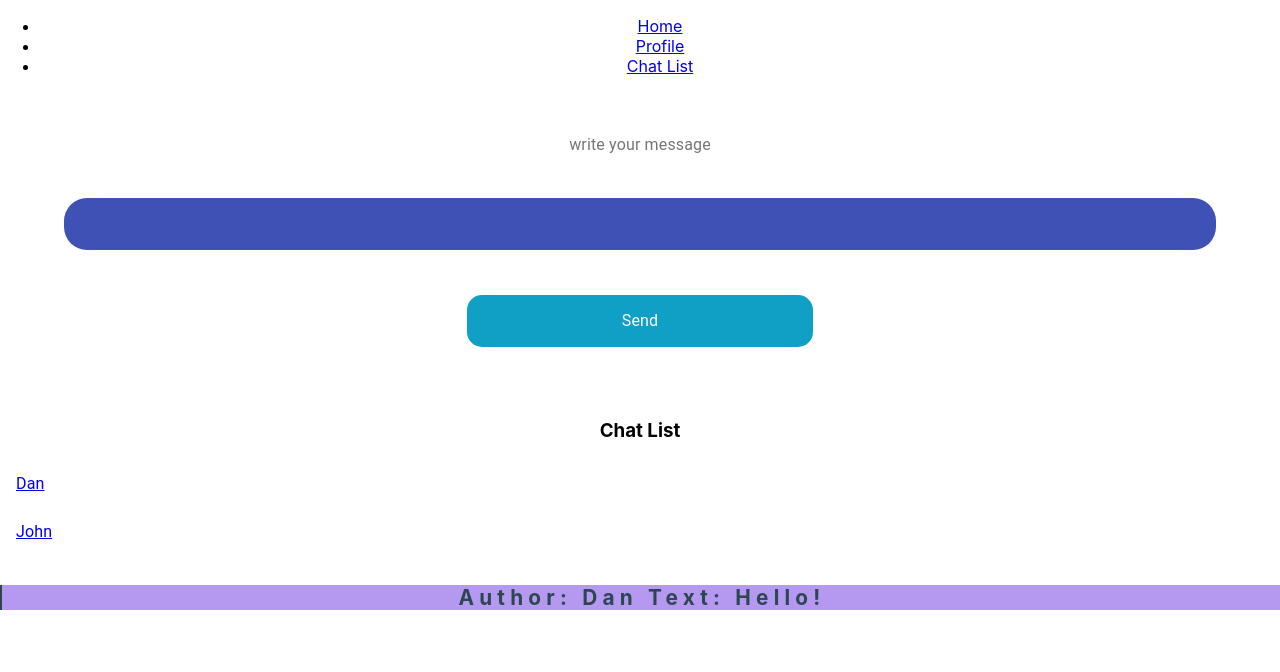
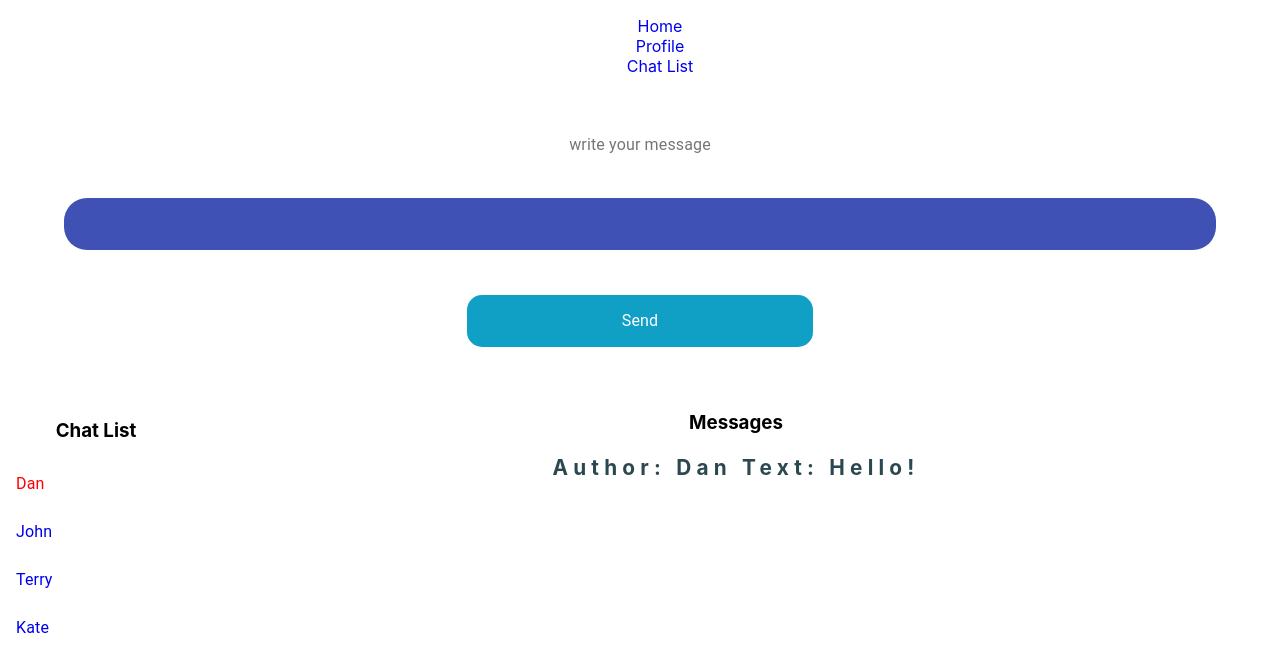
Before and after one commit to henry1479/reactCourse, a React (Create React App) app in the folder myapp/: page /chats/id_1 in a window 1280 px wide. Shown: the top 672 px of the page. Built offline with nearby package versions, Linux system fonts and the light colour scheme.

Commit message:
lesson-4.1

```diff
--- a/myapp/src/components/App.js
+++ b/myapp/src/components/App.js
@@ -1,9 +1,11 @@
 
 import '../App.css';
-import { Route, Switch, Link } from 'react-router-dom';
+import { Route, Switch, NavLink, Redirect } from 'react-router-dom';
 import ChatPage from './chat/ChatPage';
 import HomePage from './home/HomePage';
 import ProfilePage from './profile/ProfilePage';
+import MessageList from './chat/MessageList';
+
 import { useState, useEffect } from 'react';
 import {
   ThemeProvider,
@@ -21,12 +23,31 @@ import {
   },
  });
 
+// это чаты
+ const initChat = {
+  id_1: {
+      name:'Dan',
+      messages: [{text:'Hello!', author: 'Dan'}]
+  },
+  id_2: {
+      name:'John',
+      messages: [{text:'Hello, Kostya!', author: 'John'}]
+  },
+  id_3: {
+      name:'Terry',
+      messages: [{text:'How are you, Kostya!', author: 'Terry'}]
+  },
+  id_4: {
+      name:'Kate',
+      messages: [{text:'What\'s app, Kostya!', author: 'Kate'}]
+  },
+}
+
 
 const myLogin = /^(Kostya)$/i;
+
 function App() {
-
-  // init state and function-setter
-  // const [messages, setMessages] = useState([]);
+  //это ссылки в ChatList
   const dataLink = [
     {path:"/", name: "Home"},
     {path:"/profile", name:"Profile"},
@@ -34,61 +55,94 @@ function App() {
   ]
 
 
-  // //function handler onSubmit Form
-  // //it get argument - object
-  // const sendMessage = (message) => {
-  //   // array is the last value of the state
-  //   let messageArray = messages;
-  //   // removing equal messages
-  //   messageArray = messageArray.filter(el => el.author !== message.author || el.text !== message.text);
-  //   // adding a copy of the object in the array
-  //   messageArray.push({...message});
-  //   // set the state
-  //   setMessages([...messageArray]);
-  // }
 
-  //send message accepting getting message
-  // useEffect(() => {
-  //   //get a last object in the state
-  //   let lastMessage = messages[messages.length - 1];
-  //   let messageArray = messages;
-  //   //if I send the meesage I will get message about ok!
-  //   if (lastMessage&&myLogin.test(lastMessage.author)) {
-  //     const responseMessage = { author: 'robot', text: `Dear ${lastMessage.author}, your message is sent!` }
-  //     messageArray.push(responseMessage)
-  //     const messageIntervalId = setTimeout(() => { setMessages([...messageArray]) }, 3000);
 
-  //   }
-  // }, [messages])
+  //стейты чатов и id
+  const[chats, setChats] = useState(initChat);
+  const[chatId, setChatId] = useState('id_1');
+
+  //получаем id из MessageList
+  const getId = (id) => {
+    setChatId(id)
+  }
+
+
+
+  //отправлям сообщение в соотвествующий чат
+  //проблема только в том, что MessageList
+  //не рендерится заново после отправки сообщения
+  const sendMessage = (message) => {
+    let chat = chats[chatId];
+    chat.messages.push(message);
+    chats[chatId] = {
+       ...chat
+    };
+    setChats(chats);
+    // попытка перенаправить на ту ж страницу чата
+    return <Redirect to ={`/chats/:${chatId}`} />
+
+  }
+
+
+  //ответ робота тоже работает плохо
+  useEffect(() => {
+    let lastMessage =  chats[chatId].messages[chats[chatId].messages.length - 1];
+    let messageArray =  chats[chatId].messages;
+    //if I send the meesage I will get message about ok!
+    if (lastMessage&&myLogin.test(lastMessage.author)) {
+      const responseMessage = { author: 'robot', text: `Dear ${lastMessage.author}, your message is sent!` }
+      messageArray.push(responseMessage);
+      chats[chatId].messages = messageArray;
+      const messageIntervalId = setTimeout(() => { setChats(chats) }, 3000);
+
+    }
+  }, [chats]);
+
+
+
 
 
 
   return (
+
     <div className="App">
-      <ul>
+      <header>
+        <ul style={{listStyleType: 'none',}}>
           {
-          dataLink.map((item,index) => (<li key={index}>
-              <Link  to={item.path}>{item.name}</Link>
+            dataLink.map((item,index) => (<li  key={index}>
+                <NavLink exact style={{textDecoration: 'none',}} activeStyle={{color: 'red',}} to={item.path}>{item.name}</NavLink>
             </li>)
             )
           }
         </ul>
+      </header>
+
+      <main>
         <Switch>
+            <Route path="/" exact>
+                <HomePage/>
+            </Route>
+            <Route path="/chats" >
+                <ChatPage sendMessage={sendMessage}
+                    chats={chats}
+                    />
+                    {/* чаты работают только после помещения их сюда */}
+                <Route path="/chats/:Id" >
+                    <MessageList data={chats} handleChange={getId} />
+                </Route>
+            </Route>
             <Route path="/profile">
                 <ProfilePage/>
             </Route>
-          {/* <Route path="/chats">
-            <ChatPage messages={null} sendMessage={sendMessage}/>
-          </Route> */}
-          <Route path="/chats/:chatId">
-            <ChatPage />
-          </Route>
-          <Route path="/" exact>
-              <HomePage/>
-          </Route>
+            {/* переход на несуществующую страницу */}
+            <Route render={()=><h1 style={{color: 'red', textAlign: 'center'}}>Not found 404</h1>}/>
         </Switch>
+      </main>
+
     </div>
   );
+
+
 }
 
 export default App;
--- a/myapp/src/components/Button.js
+++ /dev/null
@@ -1,8 +0,0 @@
-function Button (props){
-    return (
-        <div>{props.children}</div>
-
-    )
-}
-
-export default Button
--- a/myapp/src/components/chat/ChatPage.js
+++ b/myapp/src/components/chat/ChatPage.js
@@ -1,60 +1,15 @@
 import Form from './Form';
-import MessageList from './MessageList';
 import ListChat from './ListChat';
-import { useState} from 'react';
-import { useParams } from 'react-router-dom';
-import { Route, Switch, Link } from 'react-router-dom';
+// реализует страницу чата без MessageList
 
-const initChat = {
-    id_1: {
-        name: 'Dan',
-        messages: [{text:'Hello!', author: 'Dan'}]
-    },
-    id_2: {
-        name: 'John',
-        messages: [{text:'Hello, Kostya!', author: 'John'}]
-    }
-}
 
 const ChatPage =(props) => {
-    const { chatId } = useParams();
-    // const [messages, setMessages] = useState([]);
-    const[chats, setChatInfo] = useState(initChat);
-
-    //function handler onSubmit Form
-  //it get argument - object
-  const sendMessage = (message) => {
-    // array is the last value of the state
-    let object = chats[chatId];
-    object.messages.push(message);
-    chats[chatId] = object;
-    setChatInfo(chats)
-    console.log(chats)
-
-    // removing equal messages
-    // messageArray = messageArray.filter(el => el.author !== message.author || el.text !== message.text);
-    // adding a copy of the object in the array
-
-    // messageArray.push({...message});
-    // set the state
-    // setMessages([...messageArray]);
-  }
-
-
-
-
-
-
-
 
 
     return(
-
         <>
-        {console.log(chatId)}
-        <Form handleChange={sendMessage} />
-        <ListChat chats={chats} render={(className) =>(<h3 className={className}>Chat List</h3>)}/>
-        <MessageList data={chats[chatId]} />
+        <Form handleChange={props.sendMessage} />
+        <ListChat chats={props.chats}  render={(className) =>(<h3 className={className}>Chat List</h3>)}/>
         </>
     )
 }
--- a/myapp/src/components/chat/ListChat.js
+++ b/myapp/src/components/chat/ListChat.js
@@ -1,16 +1,15 @@
-import faker from 'faker';
+
 import { List,ListItem,ListItemText} from '@material-ui/core';
 import { NavLink} from 'react-router-dom'
 
-//realize list of chats
+//реализует список чатов
 
-
-const ListChat = ({ chats, render }, props) => (
-        <List display="flex">
+const ListChat = ({ chats, render}) => (
+        <List style={{float:'left',width:'15%'}}>
             {render("chat-head")}
             { Object.keys(chats).map((id, i) => (
                     <ListItem key={i}>
-                        <NavLink to={`/chats/${id}`}>
+                        <NavLink to={`/chats/${id}`} style={{textDecoration: 'none',}} activeStyle={{color: 'red', textDecoration: 'none',}}>
                             <ListItemText>
                                 {chats[id].name}
                             </ListItemText>
--- a/myapp/src/components/chat/MessageList.js
+++ b/myapp/src/components/chat/MessageList.js
@@ -1,18 +1,64 @@
-
+import { useParams,Route,Redirect } from 'react-router-dom';
+import { useEffect,useState, useCallback} from 'react';
+import { NoChat } from './NoChat';
 // component realizes paragraphs with sent messages
 // and authors of messages
-//
-//
+
+
 function MessageList(props) {
-  console.log(props.data);
+  // стэйт здесь нужен только в экспериментальных целях
+  // чтобы заствить принудительно ренедериться компонент
+  const[chats, setChats] = useState(props.data);
+  const params = useParams();
+
+
+  //по идее должна была принудительно
+  //рендерить компонент
+  const forceRender =()=> {
+      setChats(chats);
+  }
+
+
+  // отдаем id в App
+  useEffect(
+    ()=>{props.handleChange(params.Id);},
+    [params.Id]
+  )
+
+  //по идее это должно было работать так
+
+  useCallback(
+    () => {
+      forceRender()
+    },
+    [chats],
+  )
+
+
+  // елси нет правильного чата
+  //отправляем к компонету NoChat
+  if (!chats[params.Id]) {
+    return <Redirect to="/nochat" />;
+  }
+
+
   return (
-    <div className="message-list">
 
-      {
-      props.data?.messages?.map((message, number) =>{return <p key={number.toString()} className="message"> Author: {message.author} Text: {message.text}</p>;})
-      }
+    <div className="messages-wrapper">
+      <h3>Messages</h3>
+      <div className="messages-list">
 
+
+        {
+          chats[params.Id].messages.map((message, number) =>{return <p key={number.toString()} className="message"> Author: {message.author} Text: {message.text} {console.log(message)}</p>;})
+        }
+        <Route path="/nochat" exact>
+          <NoChat />
+        </Route>
+
+      </div>
     </div>
+
   )
 }
 
--- /dev/null
+++ b/myapp/src/components/chat/NoChat.js
@@ -0,0 +1,8 @@
+import MessageList from "./MessageList"
+
+export const NoChat = () => (
+    <>
+      <MessageList />
+      <span>Please select a chat</span>
+    </>
+   )
--- a/myapp/src/components/home/HomePage.js
+++ b/myapp/src/components/home/HomePage.js
@@ -1,6 +1,9 @@
 import Front from './Front';
 
+
 const HomePage = () => {
+
+
     return(
         <Front/>
     )
--- a/myapp/src/components/profile/Example.js
+++ b/myapp/src/components/profile/Example.js
@@ -1,15 +1,11 @@
-import Button from '../Button'
+
 
 
 const Example = () => {
  return(
- <>
-    <Button>
-        <span style={{fontStyle: "italic"}}>Hello,world!</span>
-    </Button>
-    <Button>Text second</Button>
-    <Button children={<div>Child</div>}/>
-</>
+    <>
+        <h2>Information about the user will be here soon.</h2>
+    </>
     )
 }
 
```
Also changed, not shown: myapp/src/App.js (deleted, +0 -18 lines), myapp/src/components/Form.js (deleted, +0 -48 lines), myapp/src/components/MessageList.js (deleted, +0 -20 lines). Lines whose indentation alone changed are shown as unchanged.
